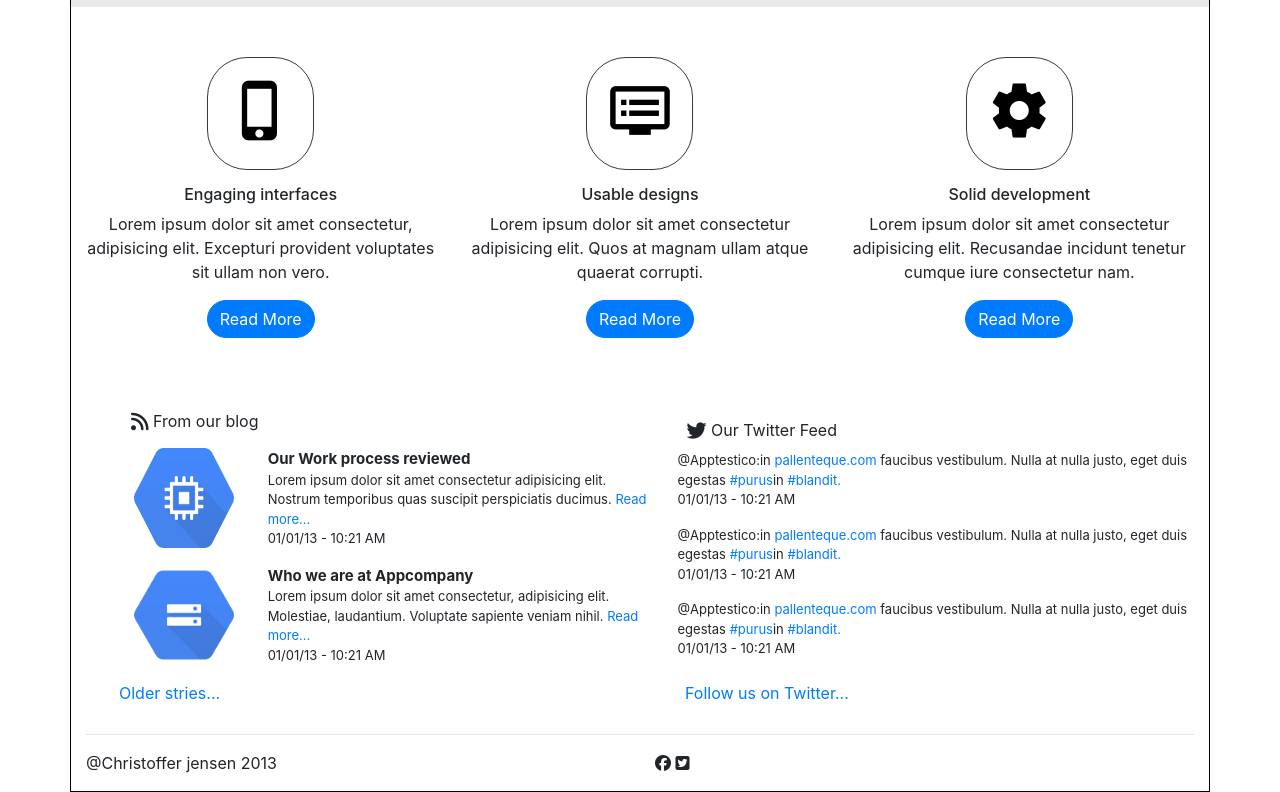
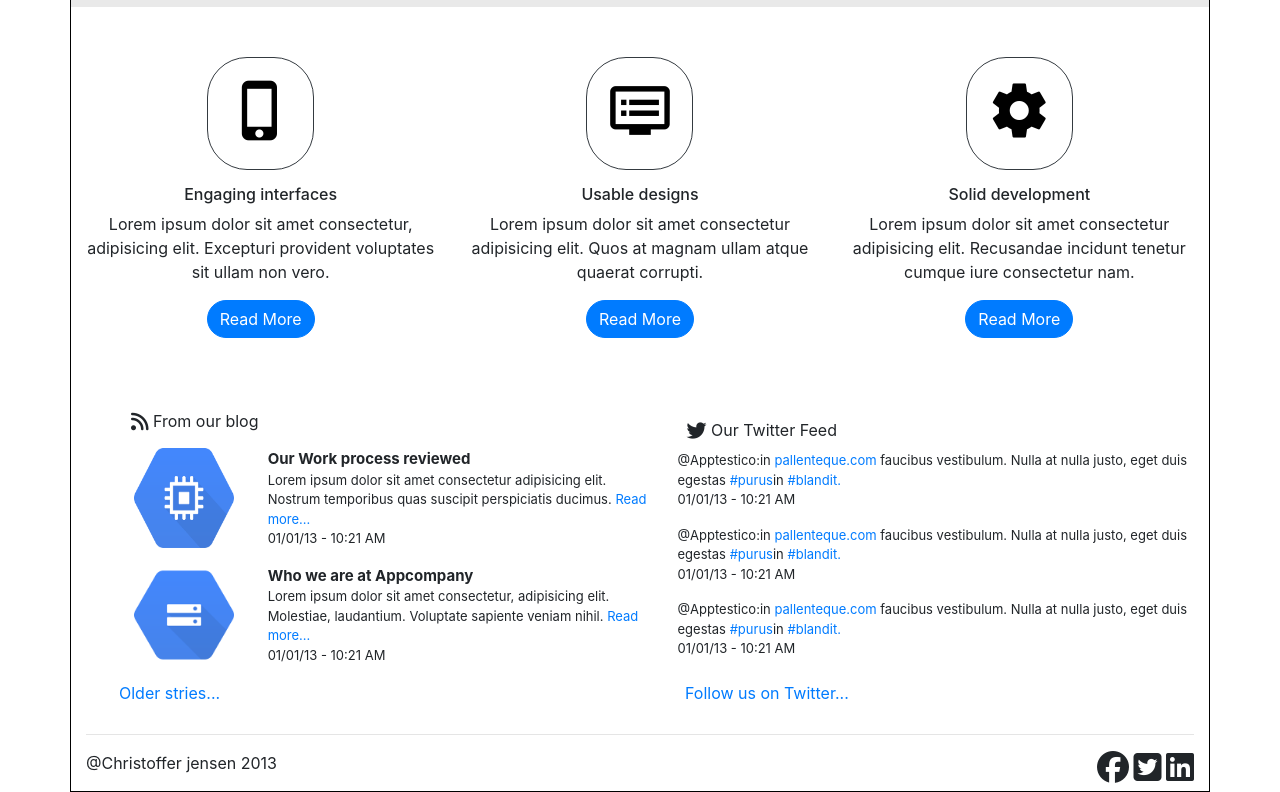
Before and after one commit to sharmadipesh/apptestico-InMeditech-, a plain HTML site: page index.html in a window 1280 px wide. Shown: the part 599-1391 px from the top of the page. Drawn offline with nearby package versions, Linux system fonts and the light colour scheme.

Commit message:
footer icon add

```diff
--- a/index.html
+++ b/index.html
@@ -162,7 +162,7 @@
             <div class="col">
                 <div class="row" style="padding: 9px;">
                     <div class="col">
-                            <i class="fa fa-twitter fa-lg" aria-hidden="true" id="twitter"></i>
+                            <i class="fa fa-twitter fa-lg twitter" aria-hidden="true"></i>
                             Our Twitter Feed
                     </div>
                 </div>
@@ -208,10 +208,10 @@
             <div class="col">
                 <p>@Christoffer jensen 2013</p>
             </div>
-            <div class="col">
-                    <i class="fa fa-facebook-official" aria-hidden="true"></i>
-                    <i class="fa fa-twitter-square" aria-hidden="true"></i>
-
+            <div class="col text-right">
+                    <i class="fa fa-facebook-official fa-2x" aria-hidden="true" id="facebook"></i>
+                    <i class="fa fa-twitter-square fa-2x twitter" aria-hidden="true"></i>
+                    <i class="fa fa-linkedin-square fa-2x" aria-hidden="true" id="linked"></i>
             </div>
         </div>
     </div>
--- a/style.css
+++ b/style.css
@@ -1,5 +1,11 @@
-#twitter:hover{
+.twitter:hover{
     color: #0084b4!important;
+}
+#facebook:hover{
+    color:#3b5998 ;
+}
+#linked:hover{
+    color:#0077B5;
 }
 #blo:hover{
     color:#f57d00;
```
